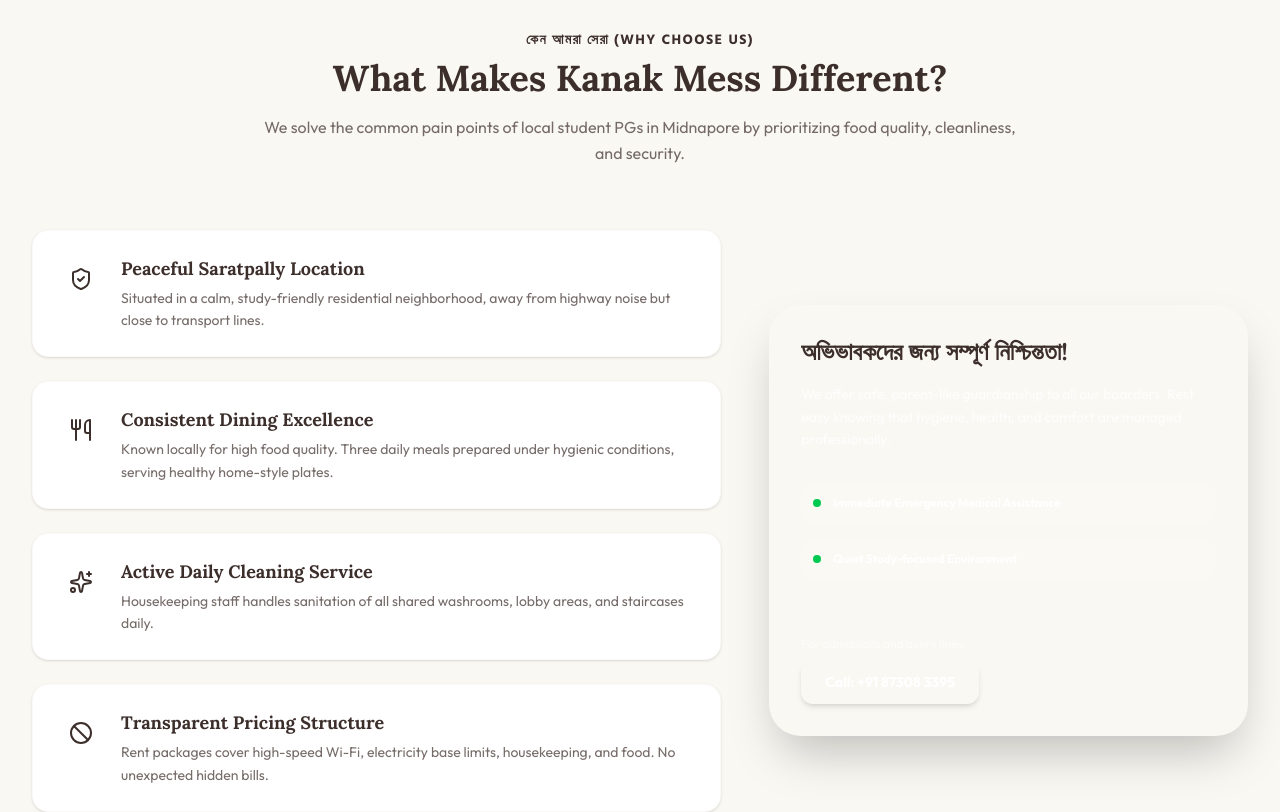
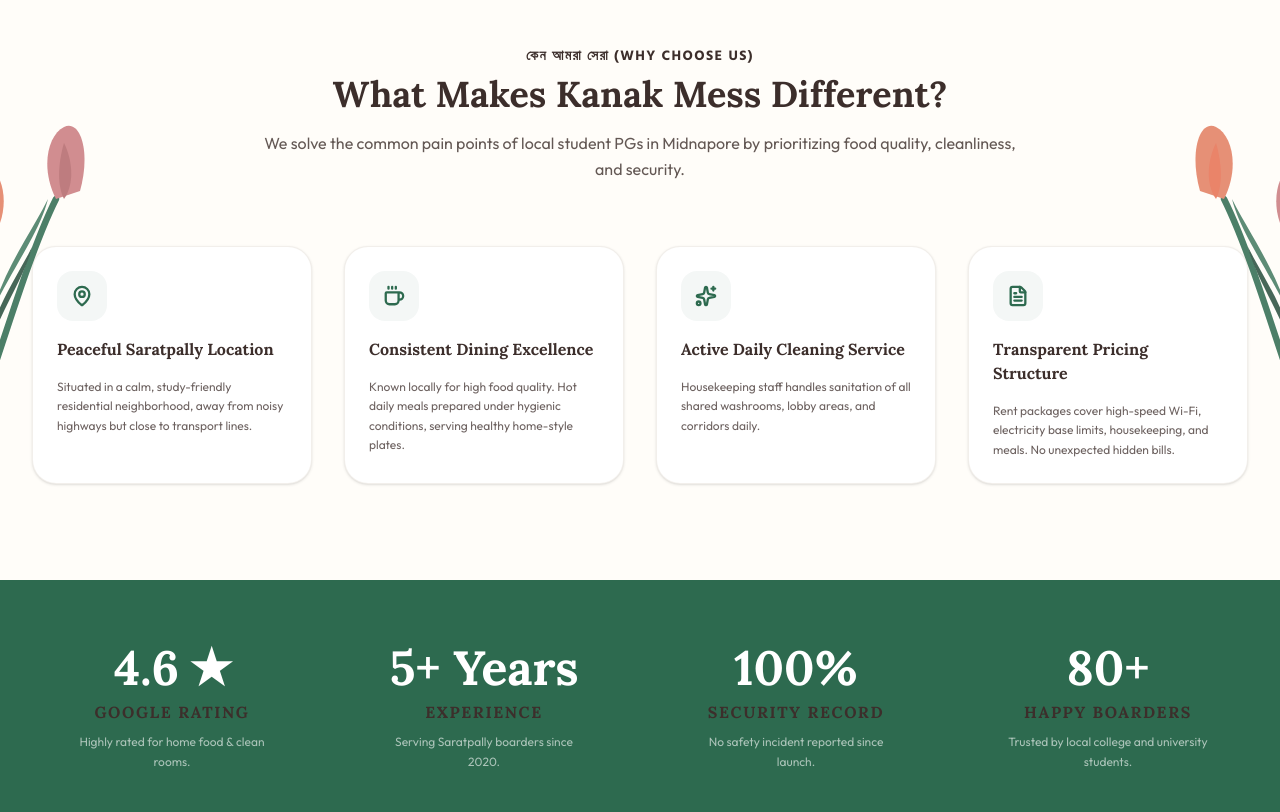
Before and after one commit to adeditsmsg-oss/kanak-mess, a Next.js app: page /kanak-mess/ in a window 1280 px wide. Shown: the part 2720-3532 px from the top of the page. Built offline with nearby package versions, Linux system fonts and the light colour scheme.

Commit message:
Upload src/components/WhyChooseUs.tsx to main (Next.js layout upgrade)

```diff
--- a/src/components/WhyChooseUs.tsx
+++ b/src/components/WhyChooseUs.tsx
@@ -1,101 +1,67 @@
+'use client';
+
 import React from 'react';
-import { ShieldCheck, Utensils, Sparkles, Ban } from 'lucide-react';
+import { Wifi, ShieldCheck, Coffee, Zap, Sparkles, MapPin, Smile, FileText } from 'lucide-react';
+import { TulipLeft, TulipRight } from './FlowerAccent';
 
 export default function WhyChooseUs() {
   const points = [
     {
       title: 'Peaceful Saratpally Location',
-      description: 'Situated in a calm, study-friendly residential neighborhood, away from highway noise but close to transport lines.',
-      icon: ShieldCheck,
+      desc: 'Situated in a calm, study-friendly residential neighborhood, away from noisy highways but close to transport lines.',
+      icon: MapPin,
     },
     {
       title: 'Consistent Dining Excellence',
-      description: 'Known locally for high food quality. Three daily meals prepared under hygienic conditions, serving healthy home-style plates.',
-      icon: Utensils,
+      desc: 'Known locally for high food quality. Hot daily meals prepared under hygienic conditions, serving healthy home-style plates.',
+      icon: Coffee,
     },
     {
       title: 'Active Daily Cleaning Service',
-      description: 'Housekeeping staff handles sanitation of all shared washrooms, lobby areas, and staircases daily.',
+      desc: 'Housekeeping staff handles sanitation of all shared washrooms, lobby areas, and corridors daily.',
       icon: Sparkles,
     },
     {
       title: 'Transparent Pricing Structure',
-      description: 'Rent packages cover high-speed Wi-Fi, electricity base limits, housekeeping, and food. No unexpected hidden bills.',
-      icon: Ban,
+      desc: 'Rent packages cover high-speed Wi-Fi, electricity base limits, housekeeping, and meals. No unexpected hidden bills.',
+      icon: FileText,
     }
   ];
 
   return (
-    <section id="why-us" className="py-20 bg-warmOffWhite">
-      <div className="max-w-7xl mx-auto px-4 sm:px-6 lg:px-8">
+    <section id="why-us" className="py-24 bg-creamCard relative overflow-hidden">
+
+      {/* Elegant margin flower accents */}
+      <TulipLeft />
+      <TulipRight />
+
+      <div className="max-w-7xl mx-auto px-6 sm:px-8 relative z-10">
 
         {/* Title */}
         <div className="text-center max-w-3xl mx-auto mb-16">
-          <span className="text-sm font-bold uppercase tracking-widest text-goldBrand font-bengali">কেন আমরা সেরা (Why Choose Us)</span>
-          <h2 className="text-3xl sm:text-4xl font-bold mt-2 text-charcoalText">
-            What Makes Kanak Mess Different?
-          </h2>
-          <p className="text-charcoalText/70 mt-4 leading-relaxed">
+          <span className="text-sm font-bold uppercase tracking-widest text-accentRose font-bengali">কেন আমরা সেরা (Why Choose Us)</span>
+          <h2 className="text-3xl sm:text-4xl font-extrabold text-primaryGreen mt-2 font-serif">What Makes Kanak Mess Different?</h2>
+          <p className="text-charcoalText/80 mt-4 leading-relaxed text-sm sm:text-base">
             We solve the common pain points of local student PGs in Midnapore by prioritizing food quality, cleanliness, and security.
           </p>
         </div>
 
-        {/* Grid and Visuals */}
-        <div className="grid grid-cols-1 lg:grid-cols-12 gap-12 items-center">
-
-          {/* List of Benefits */}
-          <div className="lg:col-span-7 space-y-6">
-            {points.map((point, index) => (
-              <div
-                key={index}
-                className="bg-white p-6 rounded-2xl border border-greyBorder/20 hover:border-terracotta transition-all duration-300 shadow-sm flex items-start space-x-4"
-              >
-                <div className="p-3 bg-terracotta/10 text-terracotta rounded-xl">
-                  <point.icon size={24} />
+        {/* Grid */}
+        <div className="grid grid-cols-1 md:grid-cols-2 lg:grid-cols-4 gap-8">
+          {points.map((item, index) => (
+            <div
+              key={index}
+              className="bg-whitePure p-6 rounded-3xl border border-greyBorder/50 shadow-sm hover:border-accentOrange hover:shadow-md transition-all duration-300 text-left flex flex-col justify-between"
+            >
+              <div className="space-y-4">
+                <div className="p-3.5 bg-primaryGreen/5 text-primaryGreen rounded-2xl w-fit">
+                  <item.icon size={22} strokeWidth={2.5} />
                 </div>
-                <div>
-                  <h4 className="font-bold text-primaryDark text-lg">{point.title}</h4>
-                  <p className="text-sm text-charcoalText/70 mt-1 leading-relaxed">{point.description}</p>
-                </div>
-              </div>
-            ))}
-          </div>
-
-          {/* Right Side Callout Card */}
-          <div className="lg:col-span-5 bg-terracotta text-white p-8 rounded-[2rem] shadow-2xl relative overflow-hidden">
-            <div className="absolute top-0 right-0 w-32 h-32 bg-goldBrand/20 rounded-full blur-2xl pointer-events-none" />
-
-            <h3 className="text-2xl font-bold leading-tight font-bengali">
-              অভিভাবকদের জন্য সম্পূর্ণ নিশ্চিন্ততা!
-            </h3>
-
-            <p className="text-white/80 text-sm mt-4 leading-relaxed">
-              We offer safe, parent-like guardianship to all our boarders. Rest easy knowing that hygiene, health, and comfort are managed professionally.
-            </p>
-
-            <div className="mt-8 space-y-4">
-              <div className="flex items-center space-x-3 bg-white/10 p-3 rounded-xl">
-                <div className="w-2 h-2 rounded-full bg-green-500" />
-                <span className="text-xs font-semibold">Immediate Emergency Medical Assistance</span>
-              </div>
-              <div className="flex items-center space-x-3 bg-white/10 p-3 rounded-xl">
-                <div className="w-2 h-2 rounded-full bg-green-500" />
-                <span className="text-xs font-semibold">Quiet Study-focused Environment</span>
+                <h3 className="font-bold text-primaryGreen text-base font-serif">{item.title}</h3>
+                <p className="text-xs text-charcoalText/75 leading-relaxed">{item.desc}</p>
               </div>
             </div>
-
-            <div className="mt-8 pt-6 border-t border-white/10 text-center lg:text-left">
-              <p className="text-xs text-white/60">For admissions and query lines:</p>
-              <a
-                href="tel:+91873083395"
-                className="mt-2 inline-block bg-goldBrand hover:bg-white hover:text-charcoalText text-white font-bold px-6 py-3 rounded-xl transition-all duration-300 shadow-md text-sm"
-              >
-                Call: +91 87308 3395
-              </a>
-            </div>
-
-          </div>
-
+          ))}
         </div>
 
       </div>
```
